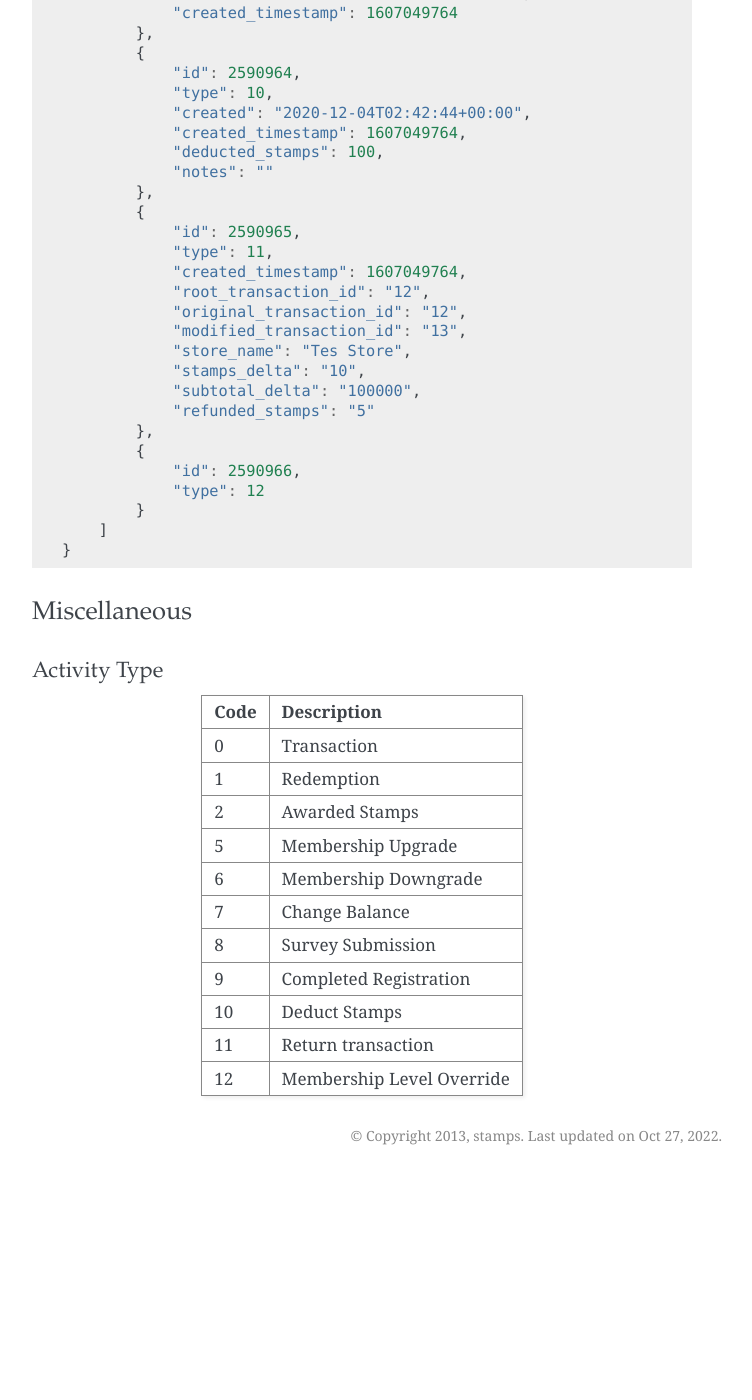
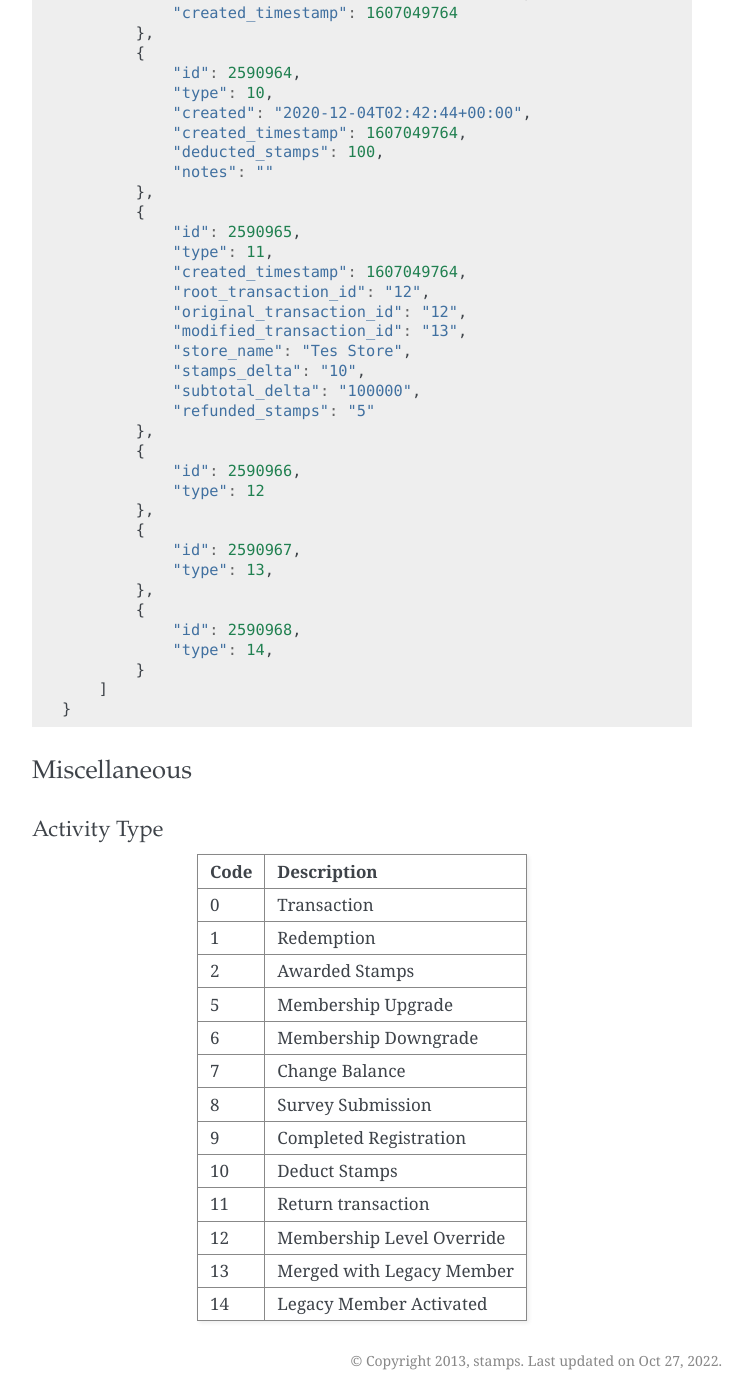
Before and after one commit to ui/stamps-api-docs, a Sphinx documentation site: the page built from source/activity_api.rst, in a window 1280 px wide and 1400 px high, scrolled down 2421 px. Shown: the whole window, without its empty margins (388-1140 px from the left). Built offline with Sphinx 7.4.7, drawn with Linux system fonts in a browser that asks for light colours; before the commit the page ends 3596 px from its top, so only the background shows below that.

Commit message:
Add merge legacy member activity docs (#114)
* Add merge legacy member activity docs

* Add type mapping for activate legacy member

```diff
--- a/source/activity_api.rst
+++ b/source/activity_api.rst
@@ -143,6 +143,14 @@ Below is an example response on successful API call.
             {
                 "id": 2590966,
                 "type": 12
+            },
+            {
+                "id": 2590967,
+                "type": 13,
+            },
+            {
+                "id": 2590968,
+                "type": 14,
             }
         ]
     }
@@ -167,4 +175,6 @@ Code                Description
 10                  Deduct Stamps
 11                  Return transaction
 12                  Membership Level Override
+13                  Merged with Legacy Member
+14                  Legacy Member Activated
 =================== ===========
```
